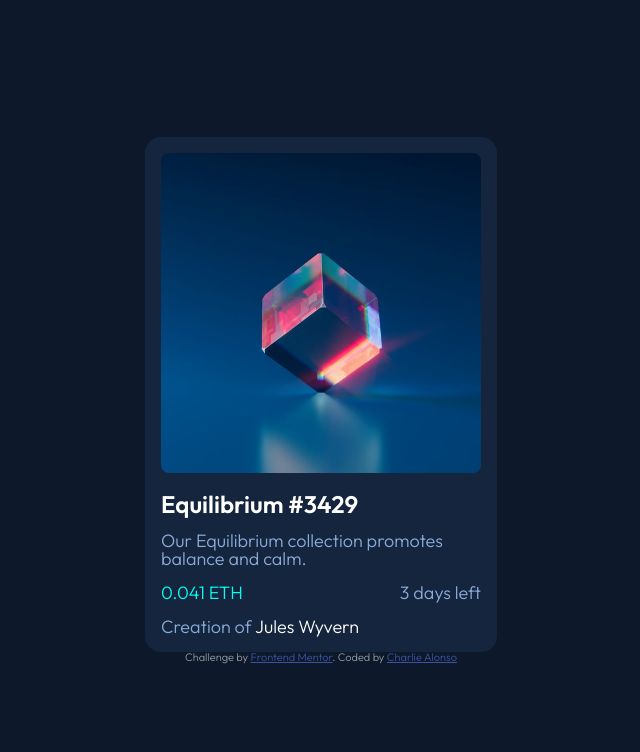
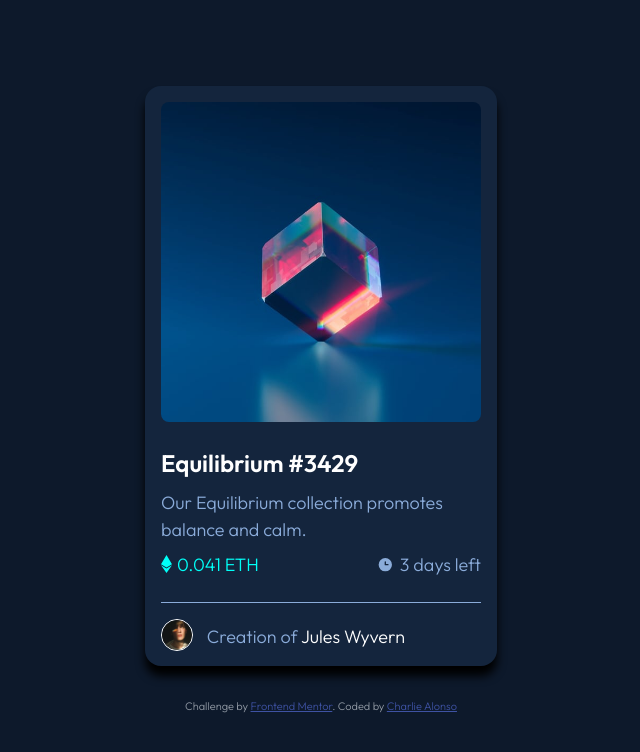
Before and after one commit to Charlie025x/NFT-preview-card-component, a plain HTML site: page index.html in a window 1280 px wide. Shown: the whole page, without its empty margins (319-959 px from the left). Drawn offline with Linux system fonts and the light colour scheme.

Commit message:
unactive state css complete

```diff
--- a/css/style.scss
+++ b/css/style.scss
@@ -16,6 +16,7 @@ body {
   font-size: 18px;
   font-family: 'Outfit', sans-serif;
   font-weight: 300;
+  line-height: 1.5;
   display: flex;
   justify-content: center;
   align-items: center;
@@ -28,33 +29,73 @@ body {
   padding: 1rem;
   border-radius: 1rem;
   color: var(--clr-soft-blue);
+  box-shadow: 0 10px 10px rgb(0, 0, 0);
   .card-img {
     width: 100%;
     border-radius: .5rem;
     margin-bottom: 1rem;
   }
   p {
-    margin-bottom: 1rem;
+    margin-bottom: .5rem;
   }
   .title {
     color: var(--clr-white);
     font-size: 1.5rem;
     font-weight: 600;
-    // margin-bottom: 1rem;
   }
   .status {
     display: flex;
     justify-content: space-between;
     .eth {
       color: var(--clr-cyan);
+      &::before {
+        content: '';
+        display: inline-block;
+        height: 18px;
+        width: 11px;
+        background-image: url(../images/icon-ethereum.svg);
+        transform: translate( 0, 2px);
+        margin-right: 5px;
+      }
+    }
+    .time {
+      &::before {
+        content: '';
+        display: inline-block;
+        height: 18px;
+        width: 18px;
+        background-image: url(../images/icon-clock.svg);
+        transform: translate( 0, 3px);
+        margin-right: 5px;
+      }
     }
   }
-  .creator a {
-    color: var(--clr-white);
+  .creator {
+    padding-top: 1rem;
+    &::before {
+      content: '';
+      background-color: var(--clr-soft-blue);
+      display: block;
+      height: 1px;
+      width: 100%;
+      margin-bottom: .5rem;
+    }
+    img {
+      height: 30px;
+      width: 30px;
+      border: var(--clr-white) 1px solid;
+      border-radius: 50%;
+      margin-right: 10px;
+      transform: translate(0px, 25%);
+    }
+    a {
+      color: var(--clr-white);
+    }
   }
 }
 
 .attribution {
+  margin-top: 2rem;
   font-size: 11px;
   text-align: center;
   color: hsl(215, 10%, 61%);
--- a/index.html
+++ b/index.html
@@ -19,9 +19,10 @@
     <p class="details">Our Equilibrium collection promotes balance and calm.</p>
     <div class="status">
       <p class="eth">0.041 ETH</p>
-      <p>3 days left</p>
+      <p class="time">3 days left</p>
     </div>
     <div class="creator">
+      <img src="./images/image-avatar.png" alt="">
       Creation of <a>Jules Wyvern</a>
     </div>
   </div>
```
Also changed, not shown: css/style.css, 1 other file.
